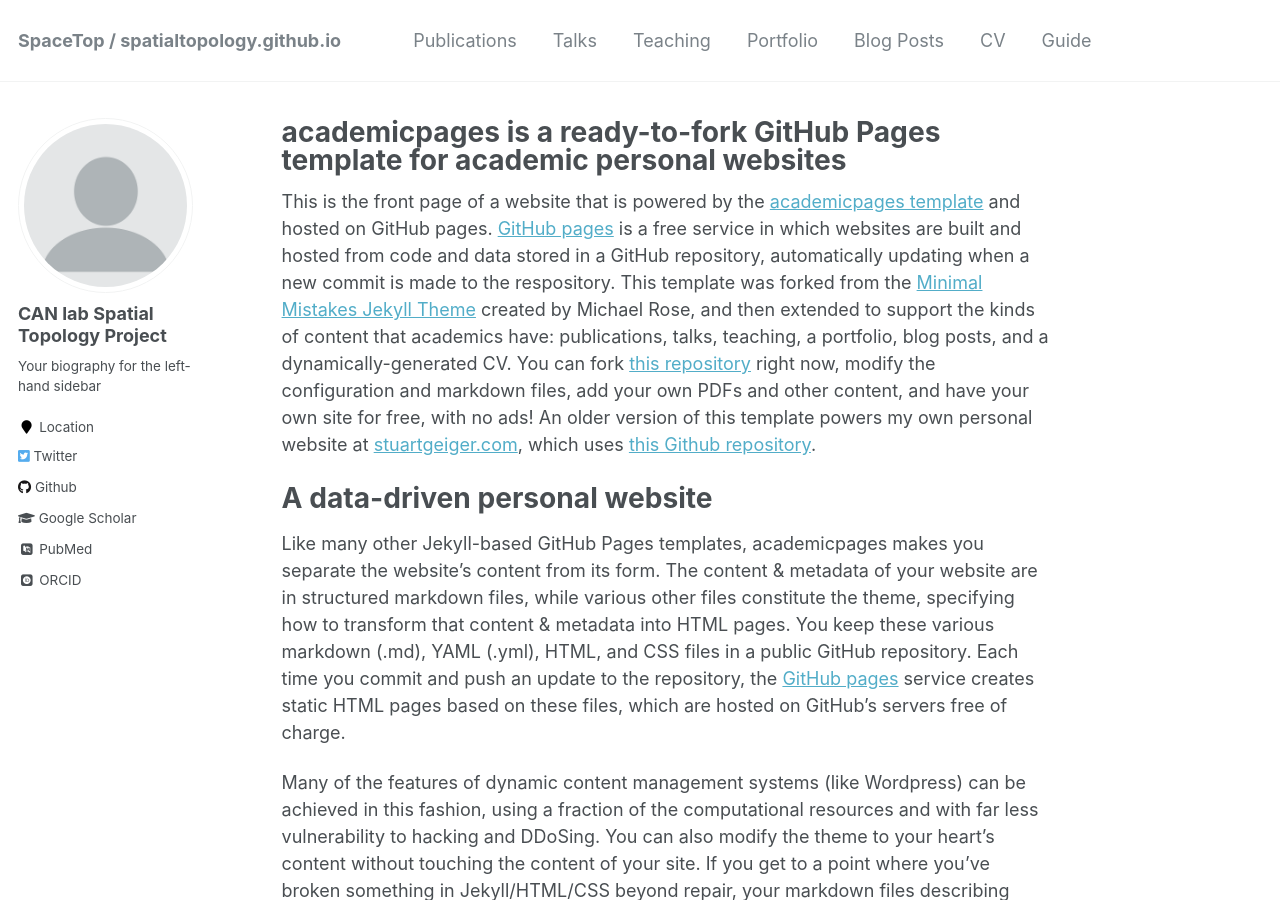
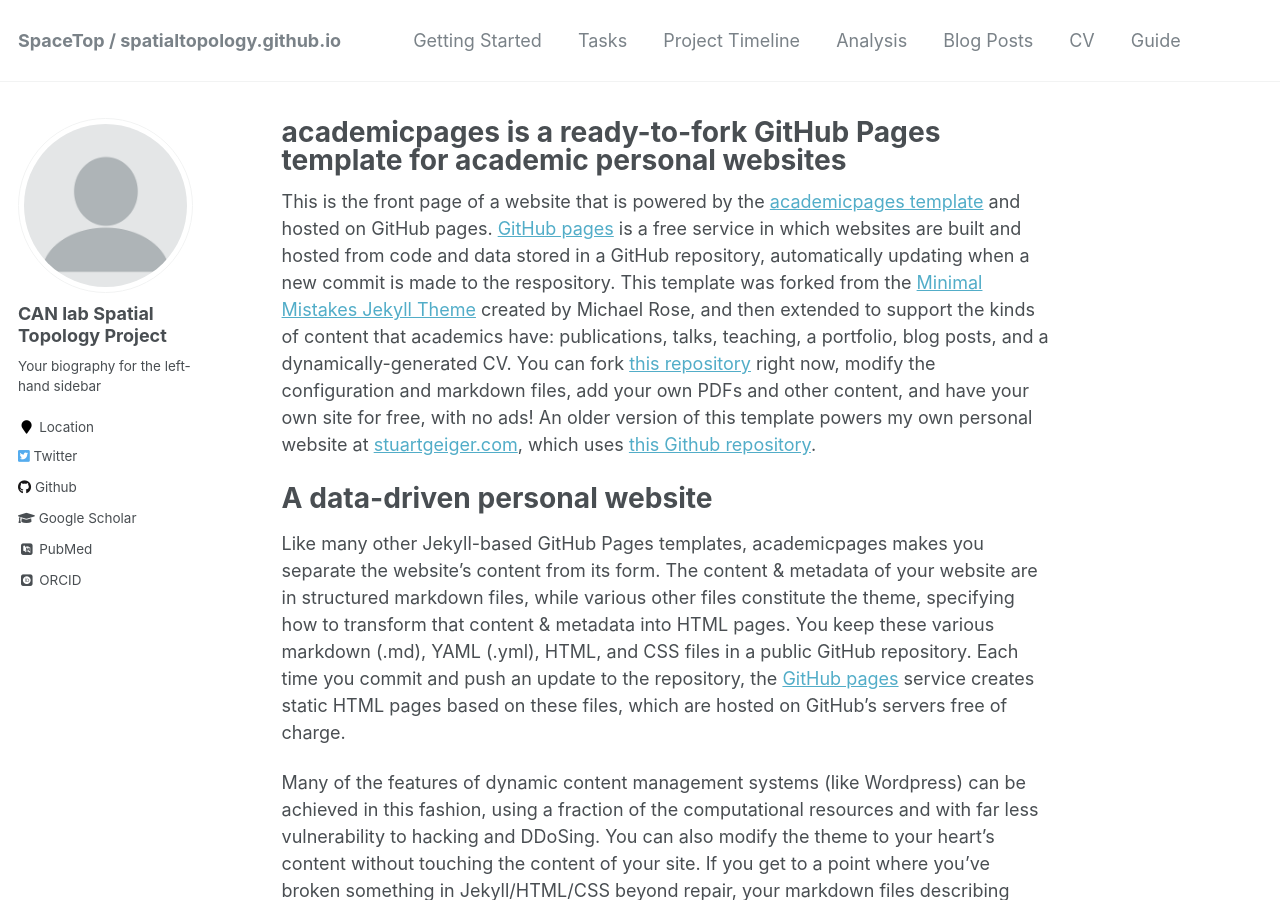
Before and after one commit to spatialtopology/spacetop.github.io, a Jekyll site: the page built from _pages/about.md, in a window 1280 px wide and 900 px high. Built offline with Jekyll 4.4.1, drawn with Linux system fonts in a browser that asks for light colours; some web fonts are replaced.

Commit message:
formatting for spacetop purposes

```diff
--- a/_data/navigation.yml
+++ b/_data/navigation.yml
@@ -1,16 +1,16 @@
 # main links links
 main:
-  - title: "Publications"
-    url: /publications/
+  - title: "Getting Started"
+    url: /gettingstarted/
 
-  - title: "Talks"
-    url: /talks/
+  - title: "Tasks"
+    url: /tasks/
 
-  - title: "Teaching"
-    url: /teaching/
+  - title: "Project Timeline"
+    url: /portfolio/
 
-  - title: "Portfolio"
-    url: /portfolio/
+  - title: "Analysis"
+    url: /analysis/
 
   - title: "Blog Posts"
     url: /year-archive/
```
Also changed, not shown: 1 other file.
